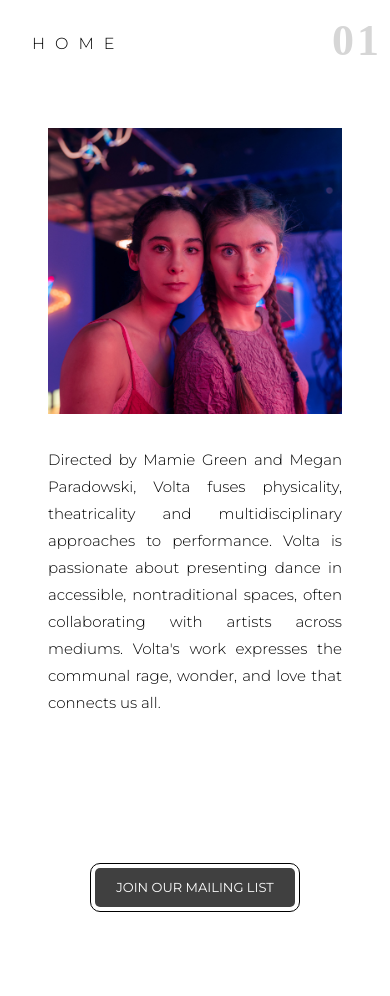
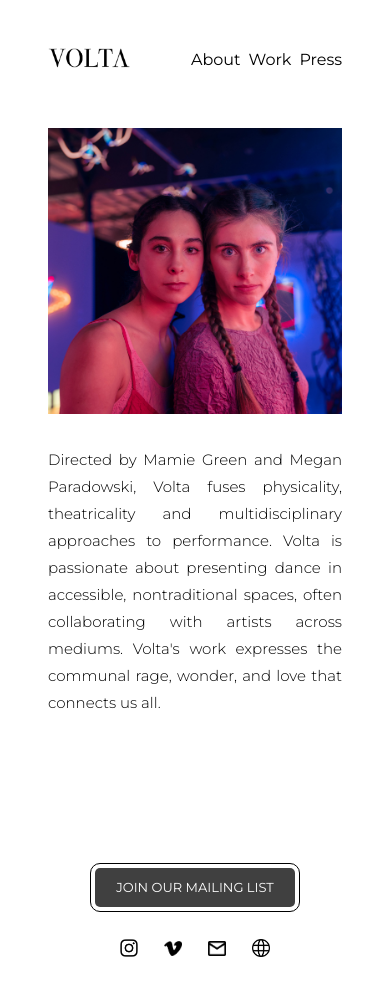
Before and after one commit to MeganParadowski1/volta, a Next.js app: page /info in a window 390 px wide. Shown: the top 996 px of the page. Before the commit the page ends 960 px from the top, so only its background shows below. Built offline with nearby package versions, Linux system fonts and the light colour scheme; a web font is replaced by a local one.

Commit message:
Redo secondary nav and footer

```diff
--- a/components/Footer.js
+++ b/components/Footer.js
@@ -3,21 +3,12 @@ import styles from "../styles/Footer.module.css";
 export default function Footer() {
   return (
     <footer className={styles.footer}>
-      <a
-        href="https://voltacollective.com"
-        target="_blank"
-        className={styles.footerItem}
-      >
-        <img className={styles.logo} src="/volta.png" />
-      </a>
       <div className={styles.footerItem}>
-        <div className="flex justify-center">
-          <button>
-            <a target="_blank" href="http://eepurl.com/hXmbYz">
-              Join our mailing list
-            </a>
-          </button>
-        </div>
+        <button>
+          <a target="_blank" href="http://eepurl.com/hXmbYz">
+            Join our mailing list
+          </a>
+        </button>
       </div>
       <div className={styles.footerItem}>
         <div className="flex justify-end">
--- a/components/Nav.js
+++ b/components/Nav.js
@@ -24,13 +24,19 @@ export default function Nav({ props }) {
   const showAlternateNav = path !== homePath;
   if (showAlternateNav) {
     var nav = (
-      <div className={styles.nav}>
-        <div className={`${styles.topright} ${styles.navbg}`}>
-          {paths[path]}
+      <div className="absolute p-[3rem] flex w-full">
+        <Link href="/">
+          <img className="h-[20px] cursor-pointer" src="/volta.png" />
+        </Link>
+        <div className="w-full flex justify-end">
+          <Link href="/info">About</Link>
+          <div className="pl-2">
+            <Link href="/work">Work</Link>
+          </div>
+          <div className="pl-2">
+            <Link href="/press">Press</Link>
+          </div>
         </div>
-        <Link href="/">
-          <a className={`${styles.topleft} ${styles.alternateNav}`}>Home</a>
-        </Link>
       </div>
     );
   } else {
--- a/styles/Footer.module.css
+++ b/styles/Footer.module.css
@@ -41,10 +41,11 @@
   .footer {
     display: unset;
   }
-  .logo {
-    display: none;
+  .footerItem {
+    display: flex;
+    justify-content: center;
   }
   .icons {
-    display: none;
+    padding-top: 2rem;
   }
 }
```
